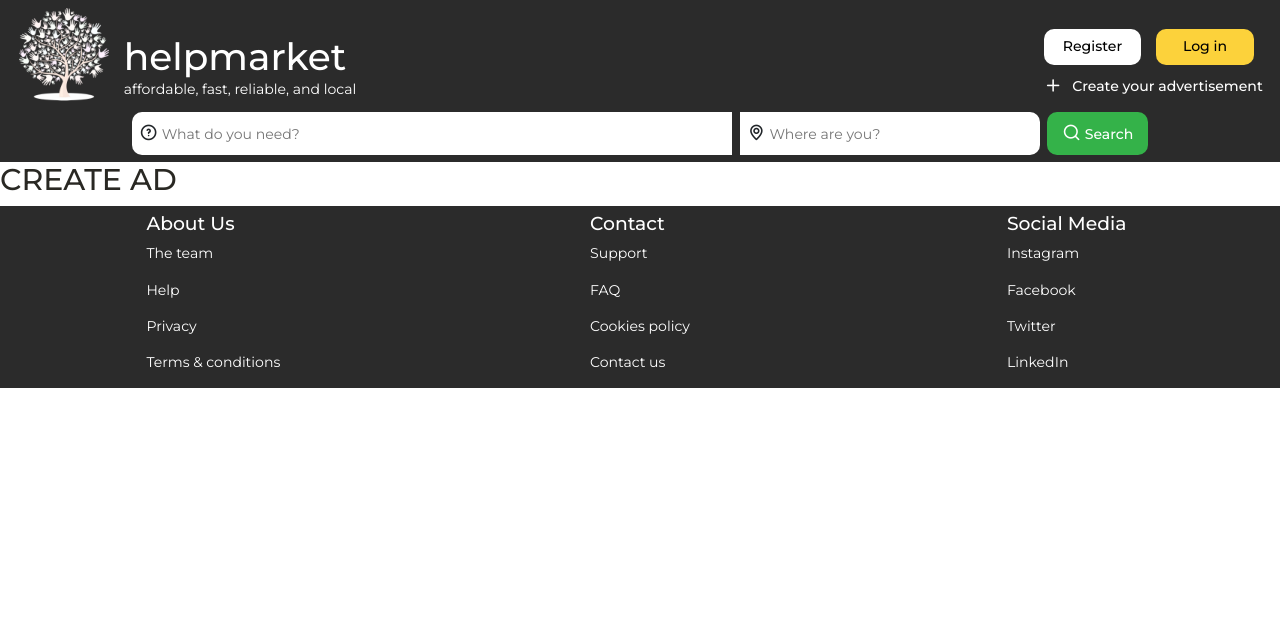
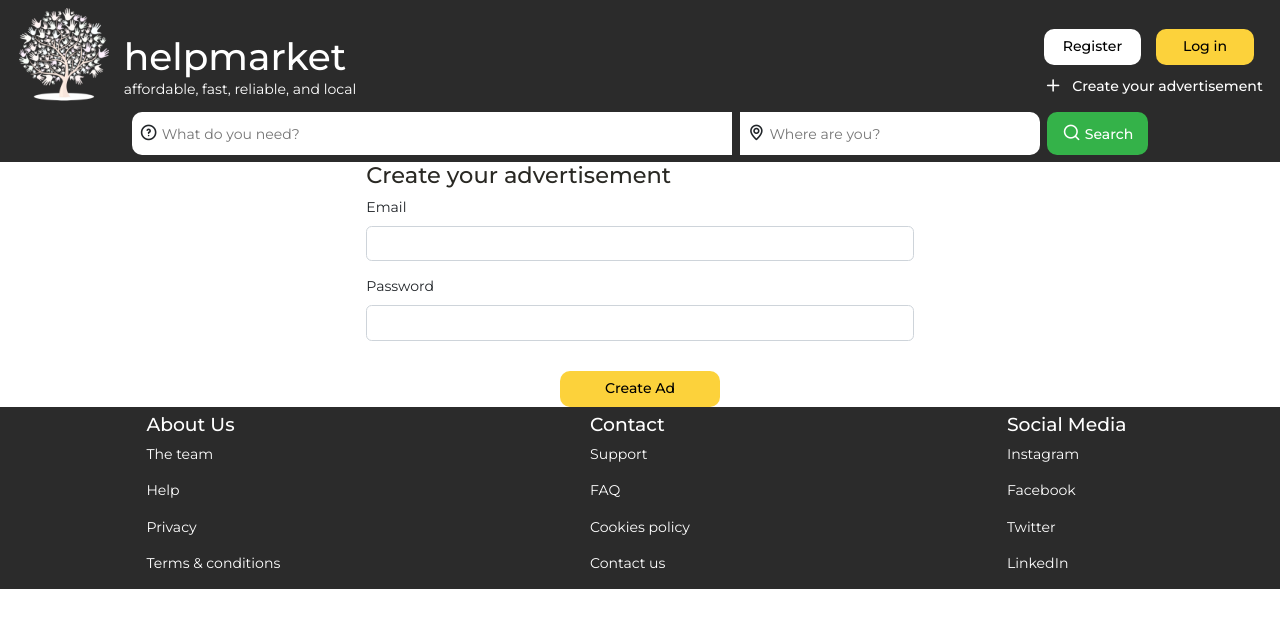
Before and after one commit to anoj-kt/finalproject-frontend, a React (Create React App) app: page /user/1/services/provided/new in a window 1280 px wide. Shown: the top 628 px of the page. Built offline with nearby package versions, Linux system fonts and the light colour scheme.

Commit message:
Basic bootstrap setup

```diff
--- a/src/components/CreateAd.js
+++ b/src/components/CreateAd.js
@@ -5,9 +5,49 @@ import { Form, FormGroup, Label, Input, FormFeedback } from 'reactstrap'
 
 const CreateAd = () => {
   return (
-    <div>
-      <h2>CREATE AD</h2>
-    </div>
+    <Container>
+      <Row className="justify-content-center">
+        <Col lg={{ span: 6}}>
+        <h4>Create your advertisement</h4>
+        <Form>
+          <FormGroup>
+            <Label for="email">
+              Email
+            </Label>
+            <Input
+              id="email"
+              name="email"
+              placeholder=""
+              type="email"
+              required
+            />
+          </FormGroup>
+          <FormGroup>
+            <Label for="password">
+              Password
+            </Label>
+            <Input
+              id="password"
+              name="password"
+              placeholder=""
+              type="password"
+              required
+            />
+            <FormFeedback invalid>
+              Passwords need to match!
+            </FormFeedback>
+          </FormGroup>
+          <div className="signup__submit">
+            <button
+            className="signup__submit-btn button"
+            >
+              Create Ad
+            </button>
+          </div>
+        </Form>
+        </Col>
+      </Row>
+    </Container>
   )
 }
 
```
